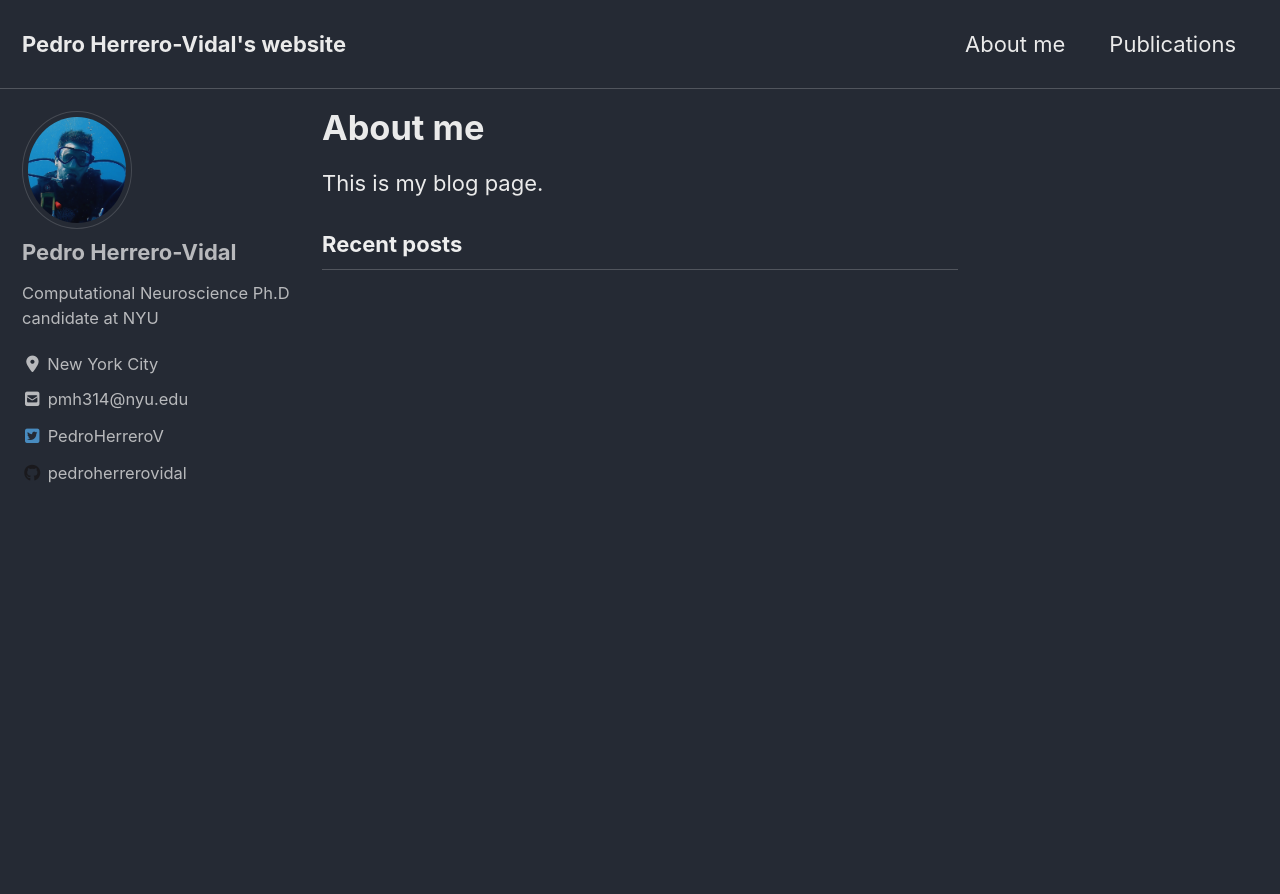
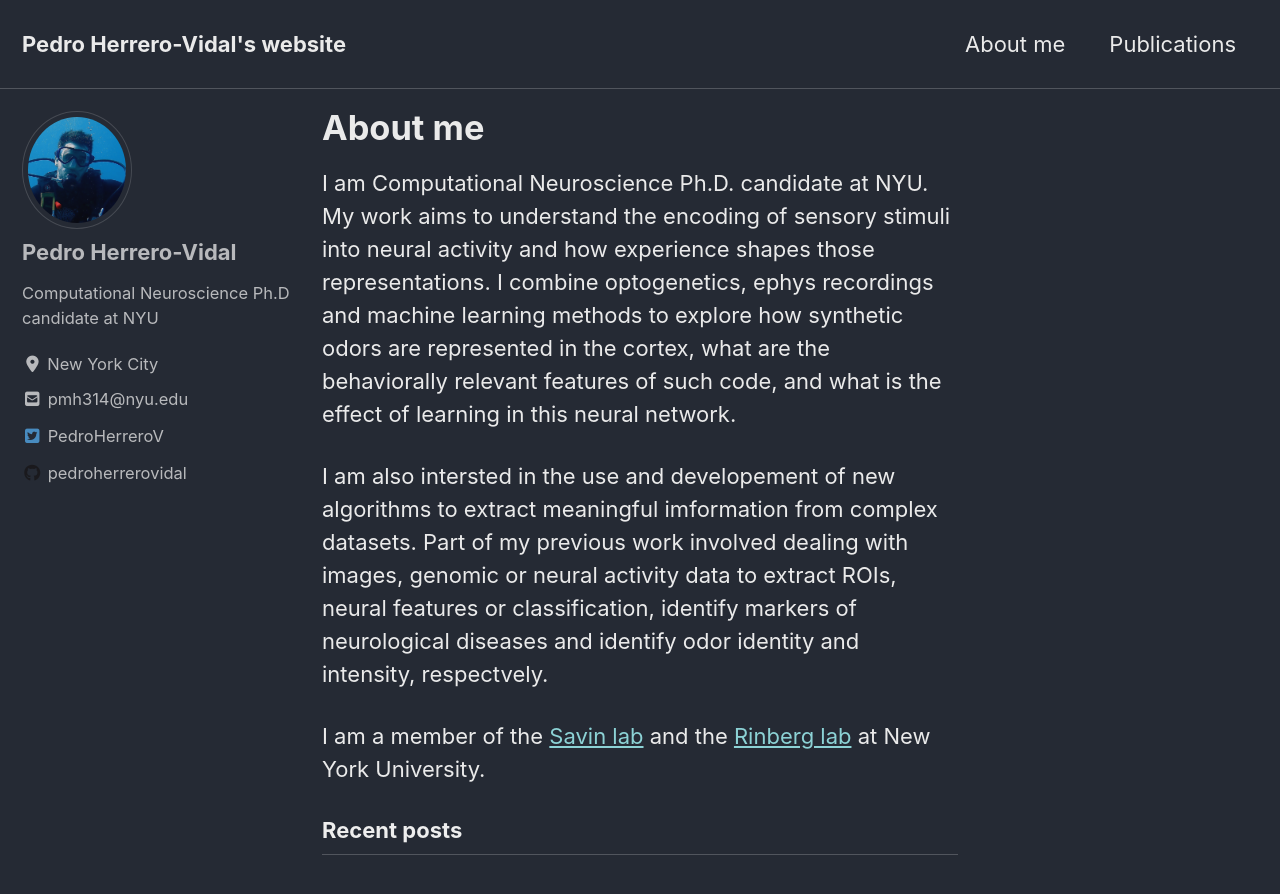
Before and after one commit to pedroherrerovidal/pedroherrerovidal.github.io, a Jekyll site: the page built from _pages/aboutme.md, in a window 1280 px wide and 900 px high. Shown: the top 894 px of the window. Built offline with Jekyll 4.4.1, drawn with Linux system fonts in a browser that asks for light colours; cached includes are drawn as plain includes; nearby versions of some CDN libraries.

Commit message:
Update aboutme.md

```diff
--- a/_pages/aboutme.md
+++ b/_pages/aboutme.md
@@ -5,4 +5,8 @@ permalink: /aboutme/
 author_profile: true
 ---
 
-This is my blog page.
+I am Computational Neuroscience Ph.D. candidate at NYU. My work aims to understand the encoding of sensory stimuli into neural activity and how experience shapes those representations. I combine optogenetics, ephys recordings and machine learning methods to explore how synthetic odors are represented in the cortex, what are the behaviorally relevant features of such code, and what is the effect of learning in this neural network.
+
+I am also intersted in the use and developement of new algorithms to extract meaningful imformation from complex datasets. Part of my previous work involved dealing with images, genomic or neural activity data to extract ROIs, neural features or classification, identify markers of neurological diseases and identify odor identity and intensity, respectvely.
+
+I am a member of the [Savin lab](https://csavin.wixsite.com/savinlab) and the [Rinberg lab](https://www.rinberglab.com/) at New York University.
```
